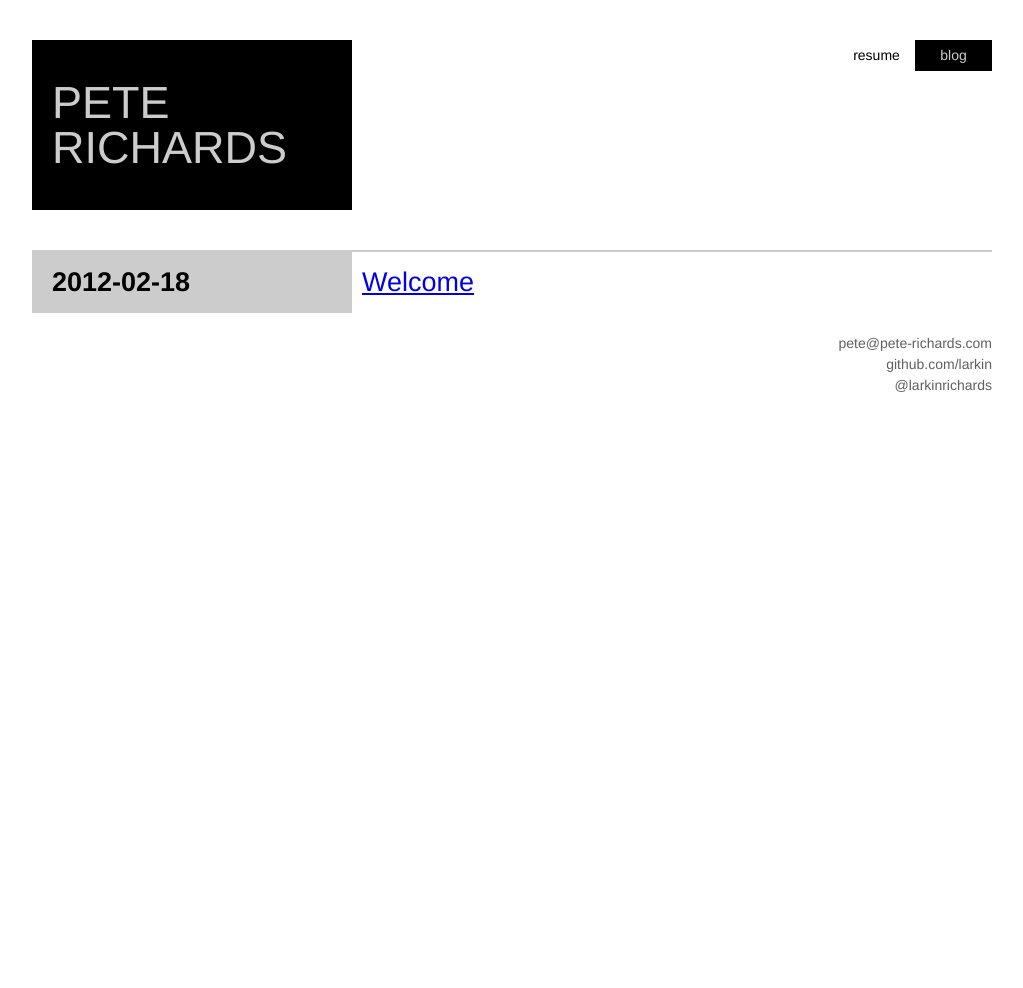
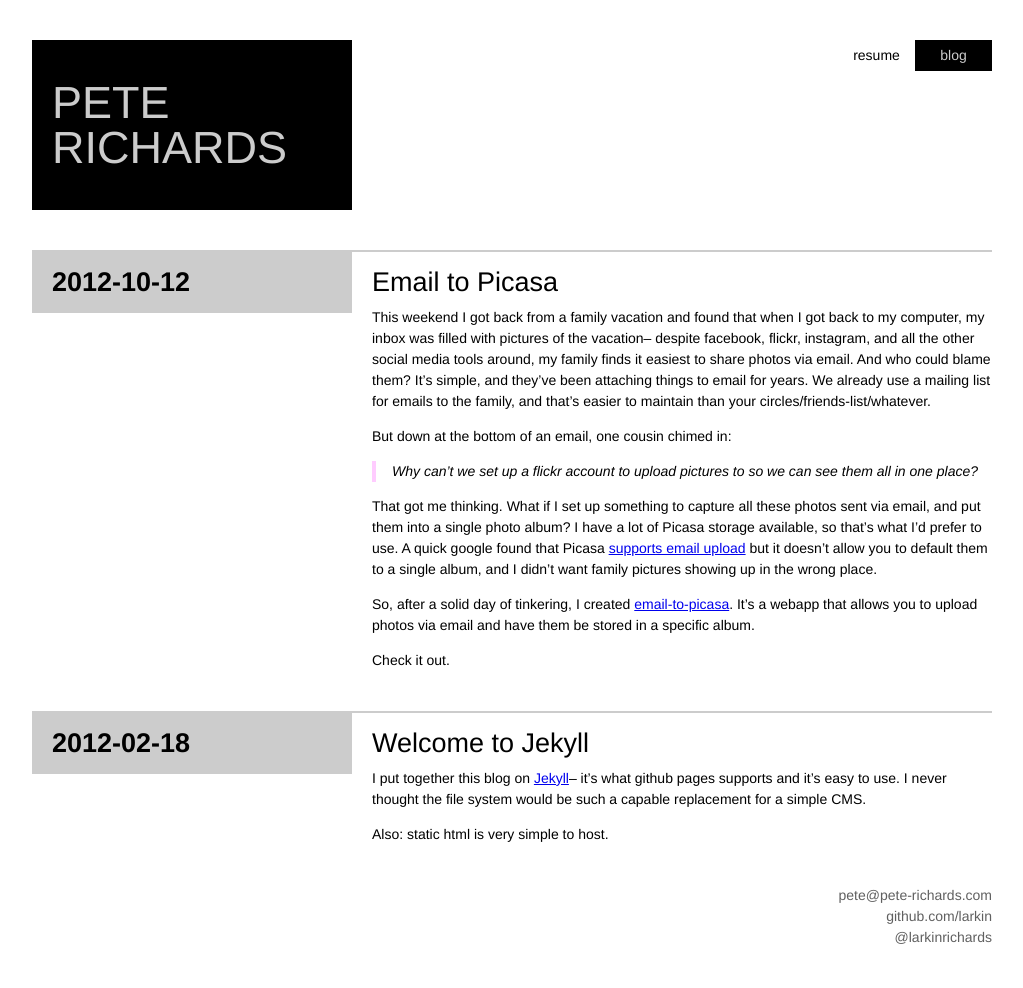
Before and after one commit to larkin/larkin.github.com, a Jekyll site: the page built from blog.html, in a window 1280 px wide. Shown: the whole page, without its empty margins (128-1151 px from the left). Built offline with Jekyll 4.4.1, drawn with Linux system fonts in a browser that asks for light colours; Markdown is read by kramdown in place of the engine named in the settings; before the commit the page ends 900 px from its top, so only the background shows below that.

Commit message:
updated content and layout

```diff
--- a/_layouts/main.html
+++ b/_layouts/main.html
@@ -1,9 +1,9 @@
 <head>
 	<title>{{ page.title }}</title>
-	<link rel="stylesheet" href="static/core.css" type="text/css">
+	<link rel="stylesheet" href="/static/core.css" type="text/css">
 	{% if page.extra_css %}
 	{% assign extras = page.extra_css|split:' ' %}{% for extra in extras %}
-	<link rel="stylesheet" href="static/{{extra}}" type="text/css">{% endfor %}
+	<link rel="stylesheet" href="/static/{{extra}}" type="text/css">{% endfor %}
 	{% endif %}
 </head>
 
--- a/_posts/2012-02-18-blogging-with-jekyll.markdown
+++ b/_posts/2012-02-18-blogging-with-jekyll.markdown
@@ -1,8 +1,10 @@
 ---
-title: Welcome
+title: Welcome to Jekyll
 layout: main
 ---
-### Jekyll
+
 I put together this blog on [Jekyll](https://github.com/mojombo/jekyll)-- it's
-what github pages supports and it's very easy to use.  Design, fire, and
-forget.
+what github pages supports and it's easy to use.  I never thought the file
+system would be such a capable replacement for a simple CMS.
+
+Also: static html is very simple to host.
--- a/blog.markdown
+++ b/blog.html
@@ -6,10 +6,13 @@ nav_item: blog
 ---
 
 {% for post in site.posts %}
-<section>
+<section class="clearfix">
 	<h1>{{ post.date | date: "%Y-%m-%d" }}</h1>
-	<div class="card">
-		<h2><a href="{{ post.url }}"> {{ post.title }}</a></h2>
+	<div class="grid_2 omega">
+		<div class="card post">
+			<h2>{{ post.title }}</h2>
+			{{ post.content }}
+		</div>
 	</div>
 </section>
 {% endfor %}
--- a/index.markdown
+++ b/index.html
@@ -4,4 +4,6 @@ title: Pete Richards
 layout: main
 ---
 
-Yup, that's me.
+<div id="space_taker_upper">
+	Yup, that's me.
+</div>
--- a/static/core.css
+++ b/static/core.css
@@ -110,8 +110,22 @@ header ul li a.active, header ul li a:hover {
     color: #ccc;
 }
 
+/* ===========
+
+Home Page CSS-- Simple!
+
+============ */
+
+#space_taker_upper {
+    padding-top: 200px;
+    padding-bottom: 200px;
+    padding-left: 20px;
+    font-size: 45px;
+}
+
 /* ========
-  RESUME
+
+  Layout for Sections and Cards
 
 ======== */
 
@@ -183,23 +197,23 @@ section .card:last-child *:last-child{
     margin-bottom: 0px;
 }
 
-
-/* ========
-  CONTENT
-======== */
+/* ======
+  BLOG STUFF:
 
 
-/* ======
-  POSTS
 ====== */
-.posts li span {
-    font-size: .9em;
-    margin-left: ;
+
+blockquote {
+    border-left: 4px solid #fcf;
+    padding-left: 16px;
+    font-style: italic;
+    margin-top: 1em;
 }
 
-.posts li a {
-    text-decoration: none;
+blockquote p {
+    padding-top: 0px;
 }
+
 
 /*========
   FOOTER
```
Also changed, not shown: _posts/2012-10-12-email-to-picasa.markdown (added, +29 -0 lines).
